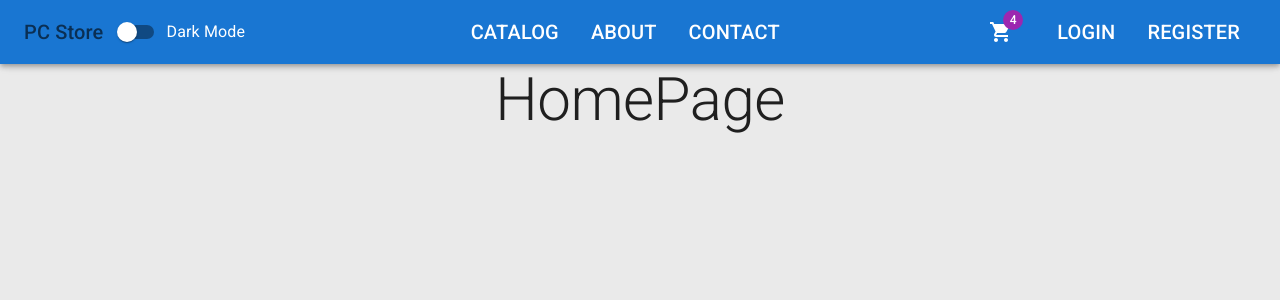
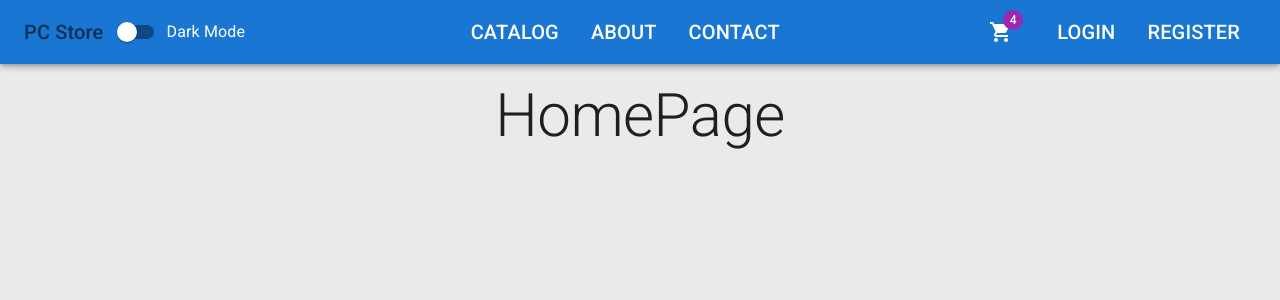
Before and after one commit to TerroR75/PCStore, a React (Create React App) app in the folder client/: page / in a window 1280 px wide. Shown: the top 300 px of the page. Built offline with nearby package versions, Linux system fonts and the light colour scheme.

Commit message:
React toastify implementation

```diff
--- a/client/src/app/layout/App.tsx
+++ b/client/src/app/layout/App.tsx
@@ -4,6 +4,8 @@ import { Container, createTheme, CssBaseline } from '@mui/material';
 import { ThemeProvider } from '@emotion/react';
 import { useState } from 'react';
 import { Outlet } from 'react-router-dom';
+import { ToastContainer } from 'react-toastify';
+import 'react-toastify/dist/ReactToastify.css';
 
 function App() {
   const [darkMode, setDarkMode] = useState(false);
@@ -23,10 +25,11 @@ function App() {
 
   return (
     <ThemeProvider theme={theme}>
+      <ToastContainer position='bottom-right' hideProgressBar theme='colored' />
       <div className='App'>
         <CssBaseline />
         <Header darkModeChecked={darkMode} checkDarkMode={changeDarkMode} />
-        <Container sx={{ mt: 8 }}>
+        <Container sx={{ mt: 10 }}>
           <Outlet />
         </Container>
       </div>
```
